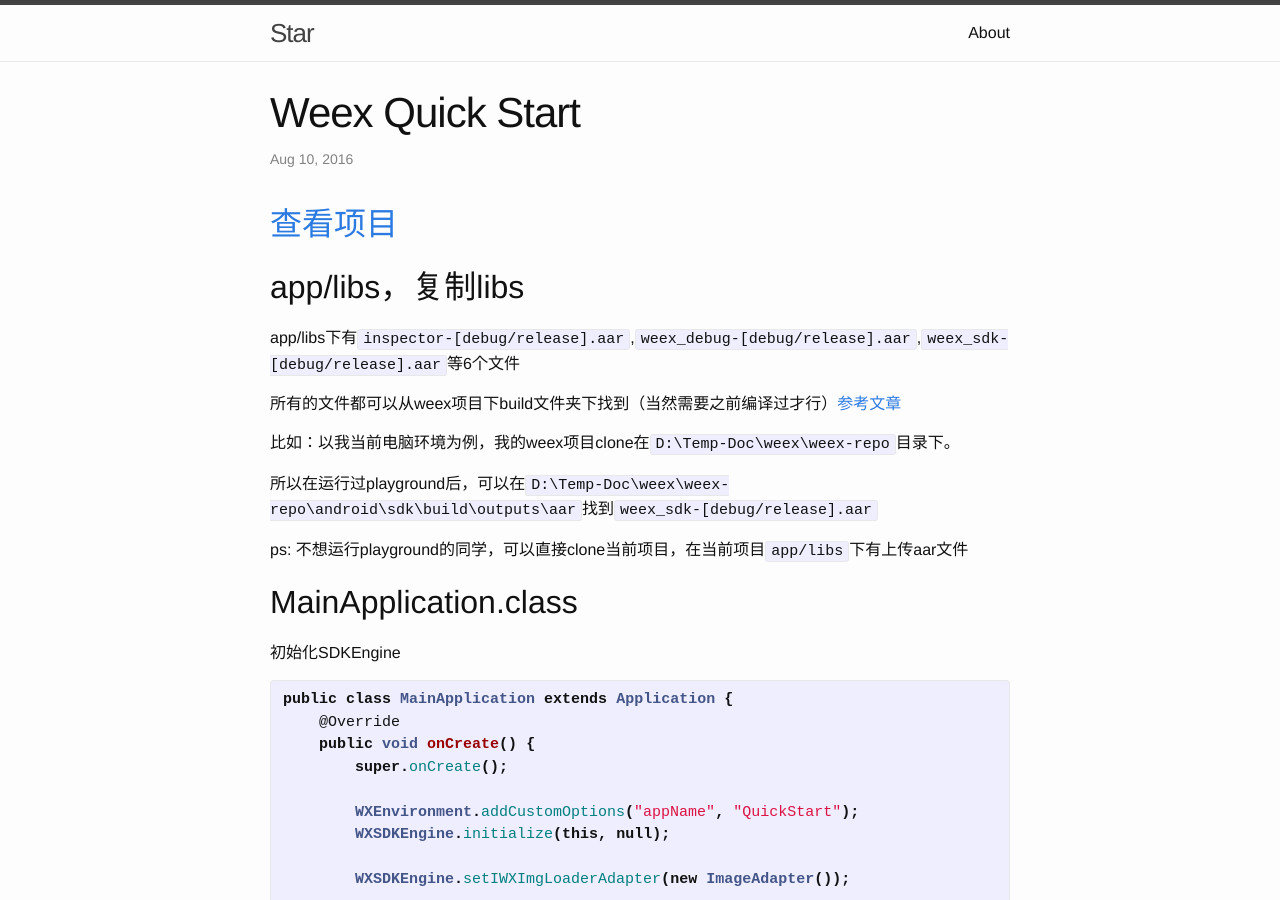
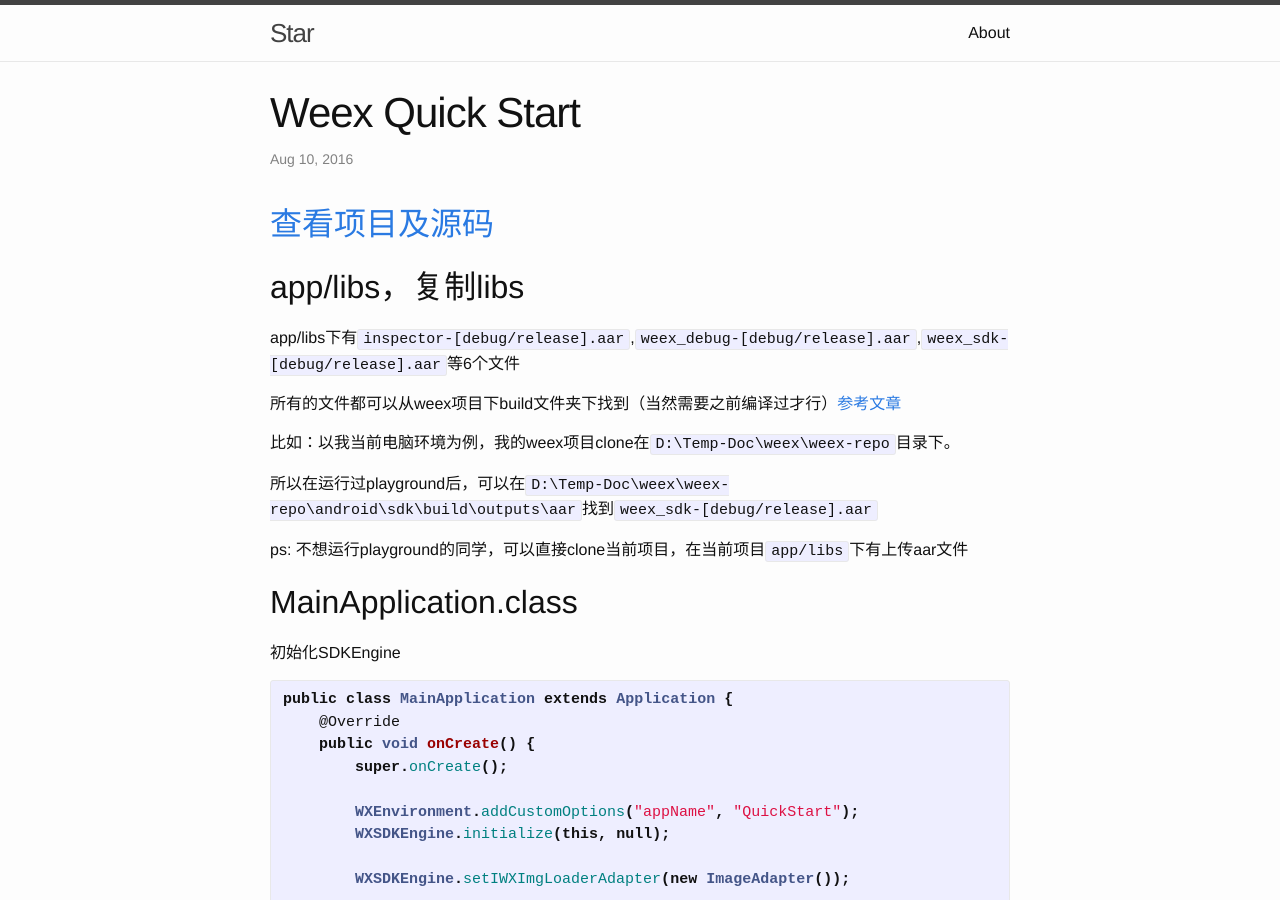
Before and after one commit to zhoukekestar/notes, a Jekyll site: the page built from _posts/2016-08-10-weex-quick-start.md, in a window 1280 px wide and 900 px high. Built offline with Jekyll 4.4.1, drawn with Linux system fonts in a browser that asks for light colours.

Commit message:
Update rep

```diff
--- a/_posts/2016-08-10-weex-quick-start.md
+++ b/_posts/2016-08-10-weex-quick-start.md
@@ -5,7 +5,7 @@
 categories: weex quickstart
 ---
 
-## [查看项目](https://github.com/zhoukekestar/weex-quick-start)
+## [查看项目及源码](https://github.com/zhoukekestar/weex-quick-start)
 
 ## app/libs，复制libs
 app/libs下有`inspector-[debug/release].aar`,`weex_debug-[debug/release].aar`,`weex_sdk-[debug/release].aar`等6个文件
@@ -104,3 +104,6 @@
 // 采用方式2（即引入sdk目录自己构建的时候）引入WEEX_SDK时需要
 // ../weex-repo/android/sdk 目录为 https://github.com/alibaba/weex/tree/dev/android/sdk 在本地的目录
 {% endhighlight %}
+
+
+## [查看项目及源码](https://github.com/zhoukekestar/weex-quick-start)
```
